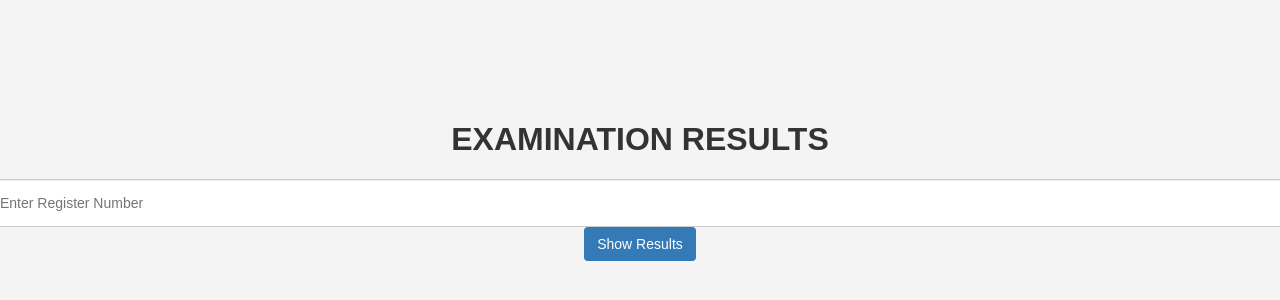
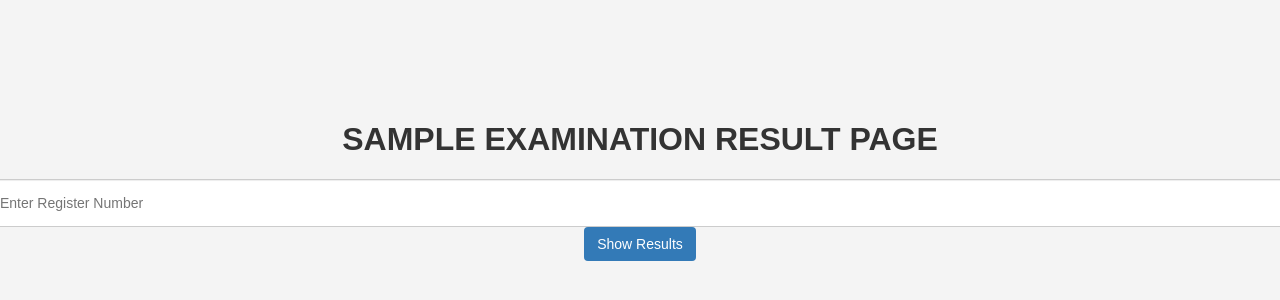
Before and after one commit to developerhunt/samplepage, a plain HTML site: page index.html in a window 1280 px wide. Shown: the part 220-520 px from the top of the page. Drawn offline with Linux system fonts and the light colour scheme.

Commit message:
Update index.html

```diff
--- a/index.html
+++ b/index.html
@@ -76,7 +76,7 @@
     </style>
 </head>
 <body>
-    <h1>EXAMINATION RESULTS</h1>
+    <h1>SAMPLE EXAMINATION RESULT PAGE</h1>
     <input type="password" id="regNumInput" placeholder="Enter Register Number">
     <button onclick="showResults()">Show Results</button>
     <div id="results">
```
